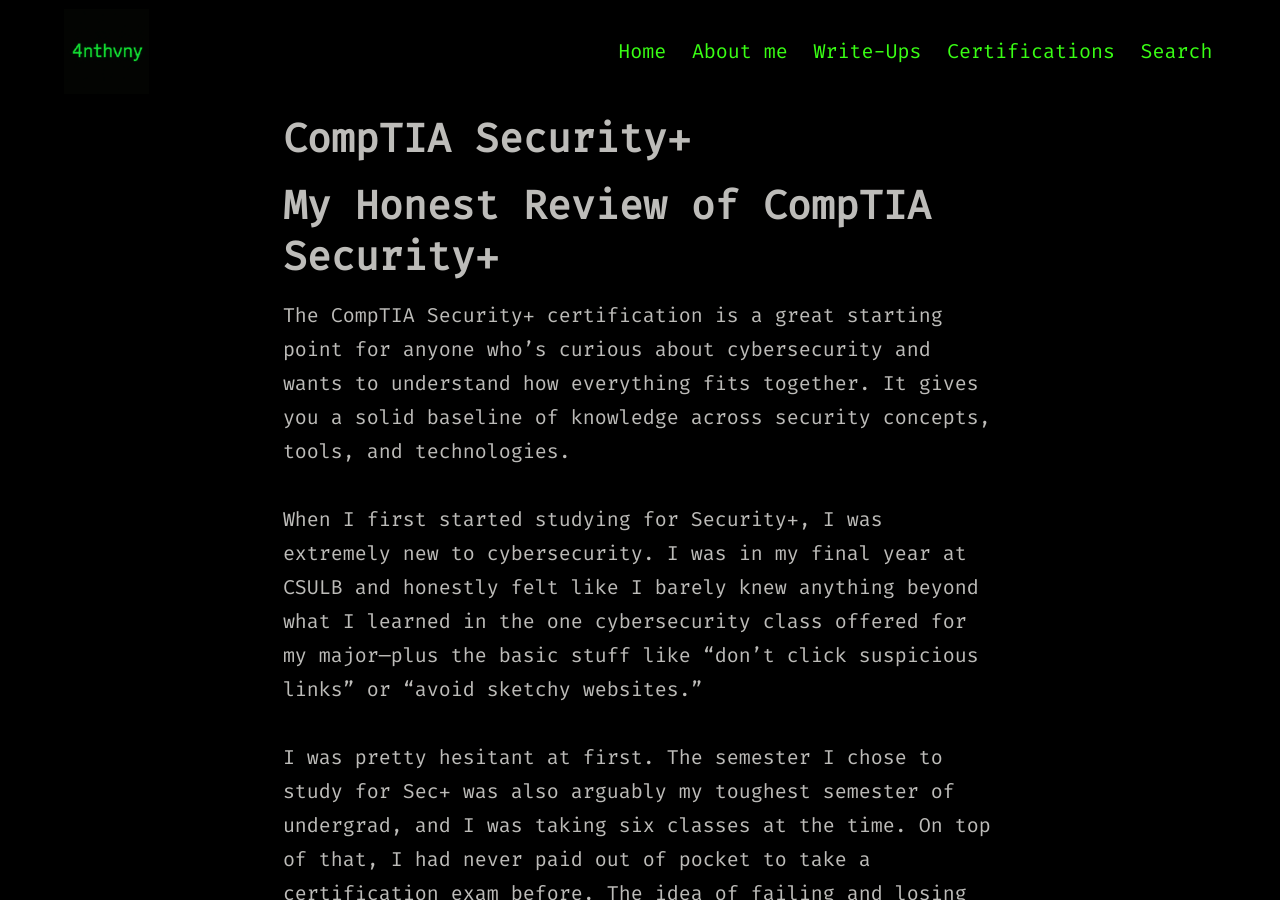
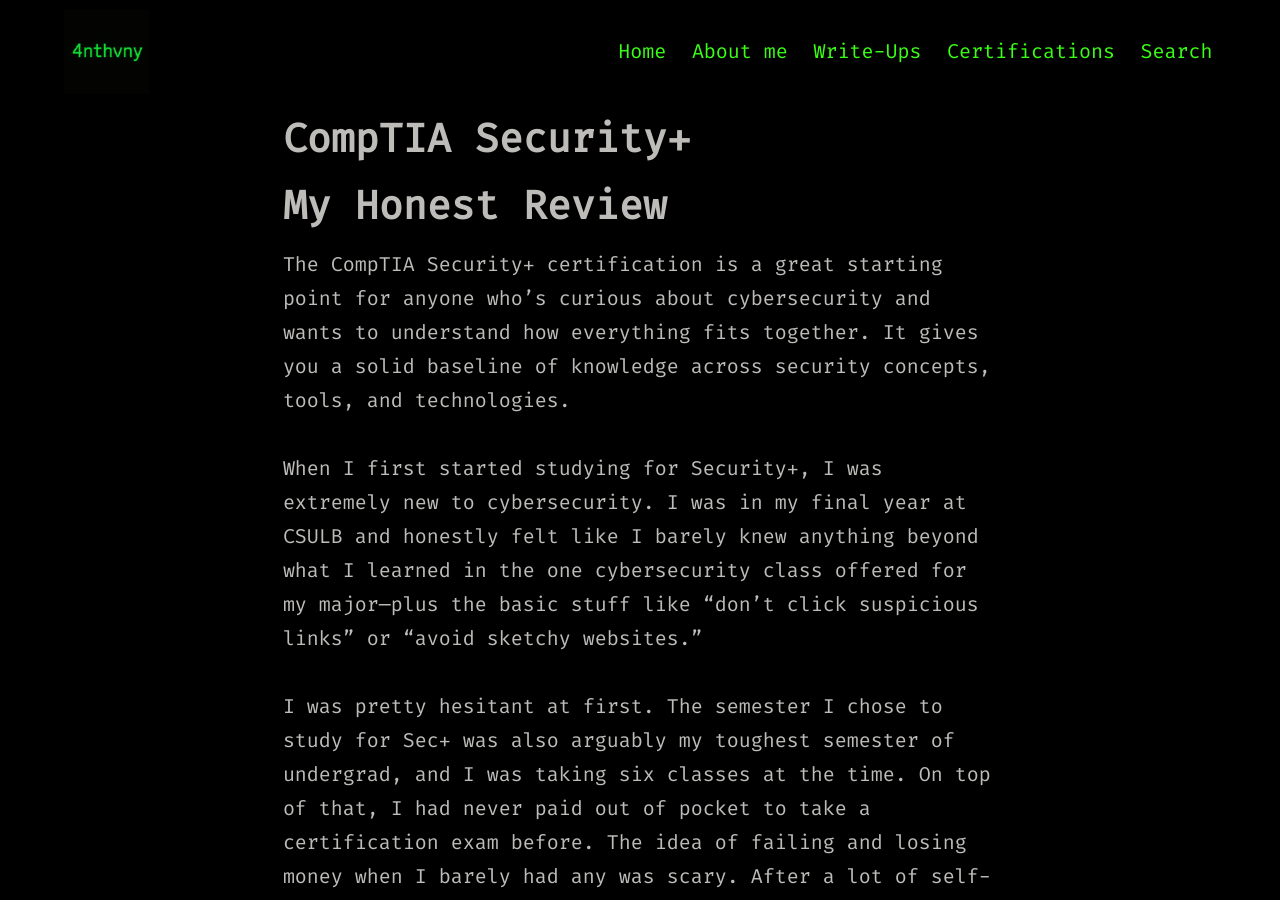
Before and after one commit to 4nthvny/4nthvny.github.io, a Jekyll site: the page built from certifications/security+.md, in a window 1280 px wide and 900 px high. Built offline with Jekyll 4.4.1, drawn with Linux system fonts in a browser that asks for light colours.

Commit message:
Update security+.md

```diff
--- a/certifications/security+.md
+++ b/certifications/security+.md
@@ -4,7 +4,7 @@
 permalink: /certifications/security+/
 ---
 
-# My Honest Review of CompTIA Security+
+# My Honest Review
 
 The CompTIA Security+ certification is a great starting point for anyone who’s curious about cybersecurity and wants to understand how everything fits together. It gives you a solid baseline of knowledge across security concepts, tools, and technologies.
 
```
